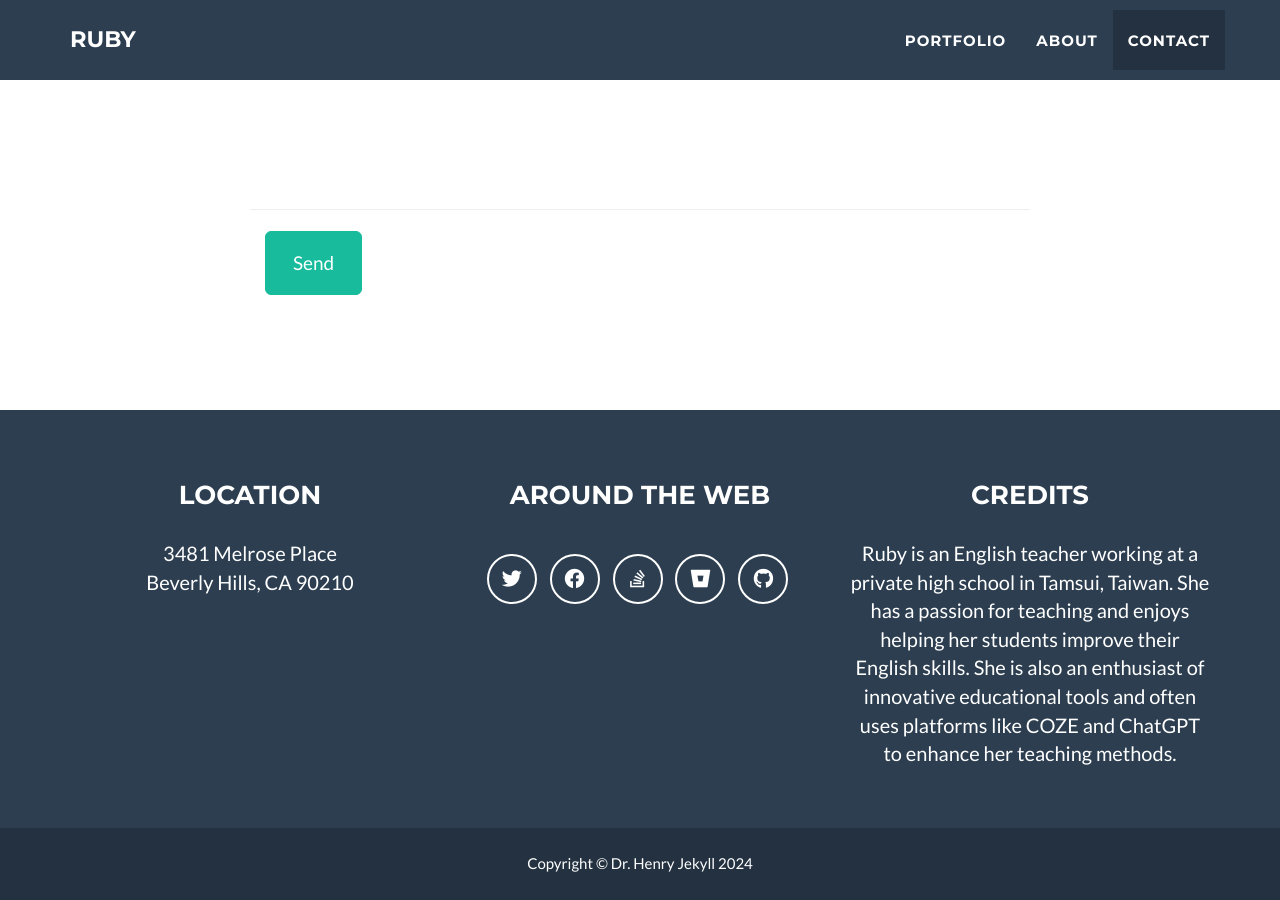
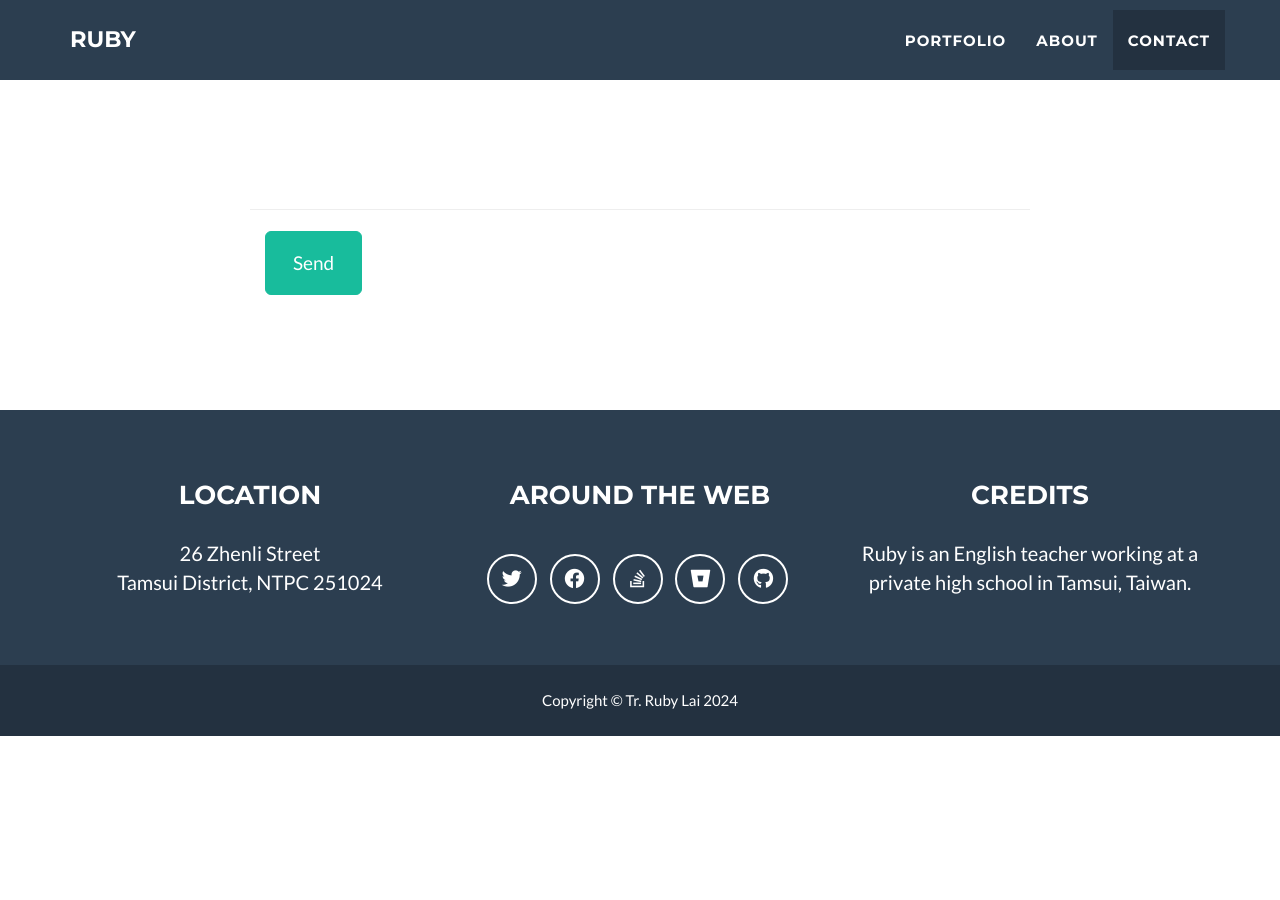
Before and after one commit to elysian0121/test2, a Jekyll site: the page built from _posts/2014-07-18-project-1.markdown, in a window 1280 px wide and 900 px high, scrolled down 2635 px. Built offline with Jekyll 4.4.1, drawn with Linux system fonts in a browser that asks for light colours; after the commit the page ends 3371 px from its top, so only the background shows below that.

Commit message:
Update _config.yml

```diff
--- a/_config.yml
+++ b/_config.yml
@@ -33,7 +33,7 @@ color:
 
 # Footer settings
 footer:
-  copyright: Dr. Henry Jekyll
+  copyright: Tr. Ruby Lai
   location: Location
   social: Around the Web
   credits: Credits
@@ -53,11 +53,11 @@ social:
 
 # Postal address (add as many lines as necessary)
 address:
-  - line: 3481 Melrose Place
-  - line: Beverly Hills, CA 90210
+  - line: 26 Zhenli Street
+  - line: Tamsui District, NTPC 251024
 
 # Credits content
-credits: 'Ruby is an English teacher working at a private high school in Tamsui, Taiwan. She has a passion for teaching and enjoys helping her students improve their English skills. She is also an enthusiast of innovative educational tools and often uses platforms like COZE and ChatGPT to enhance her teaching methods.'
+credits: 'Ruby is an English teacher working at a private high school in Tamsui, Taiwan.'
 
 # Build settings
 markdown: kramdown
```
